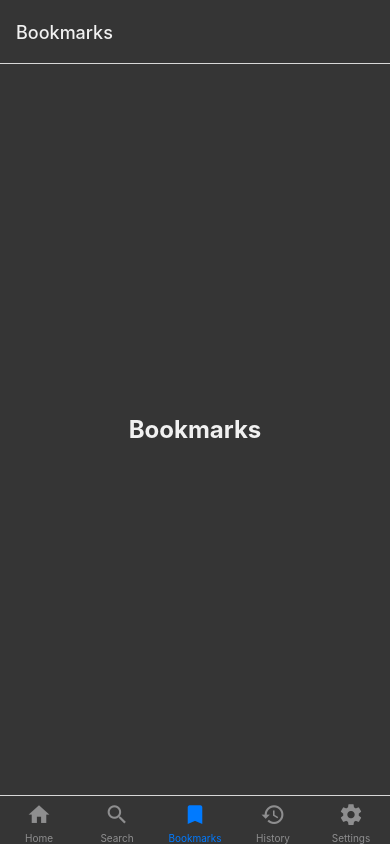
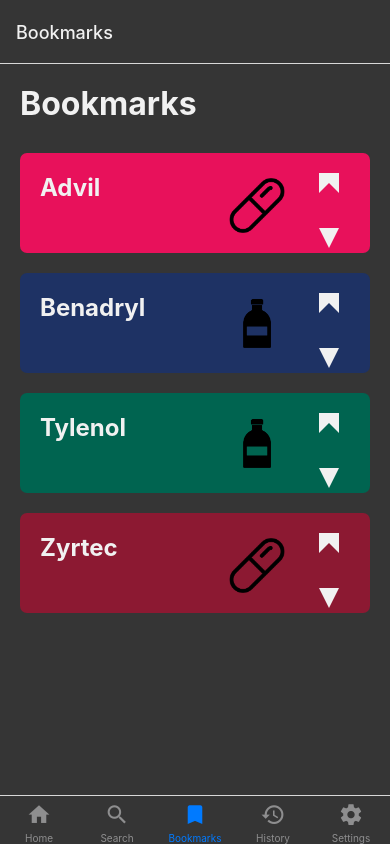
Before and after one commit to Carlos-RuizHernandez/GenericWisdom, a React Native app: screen /Bookmarks in a window 390 px wide. Built offline with nearby package versions, Linux system fonts and the light colour scheme.

Commit message:
Bookmarks screen set up with dropdown med options

```diff
--- /dev/null
+++ b/src/components/Bookmarks/MedCard.js
@@ -0,0 +1,88 @@
+import React, { useState } from 'react';
+import {Text, View, StyleSheet, Image, TouchableOpacity} from 'react-native';
+
+const MedCard = props => {
+  const cardColor = props.color || '#e8115b';
+  const [expanded, setExpanded] = useState(false);
+  return (
+    <View>
+      <View style={[styles.cardContainer, {backgroundColor: cardColor, height: expanded ? 200 : 100}]}>
+        <View style={{paddingBottom: 10,flex: 0.5}}>
+          <Text style={styles.text}>{props.text}</Text>
+          {expanded && (
+            <Text style={styles.additionalText}>
+              {props.description}
+            </Text>
+          )}
+        </View>
+        <Image style={{width: 65, height: 65, flex: 0.2}} source={props.imageLink} />
+        <View style={{flex: 0.1}} >
+            <TouchableOpacity onPress={() => { /* Add functionality for bookmark button here */ }}>
+                <View style={styles.bookmarkIcon} />
+            </TouchableOpacity>
+            <TouchableOpacity onPress={() => {setExpanded(!expanded)}}>
+                <View style={[styles.triangle,
+                    {marginTop: expanded ? 125 : 35,
+                    transform: expanded ? [{ rotate: '0deg' }]:[{ rotate: '180deg' }]}]} />
+            </TouchableOpacity>
+        </View>
+      </View>
+    </View>
+  );
+};
+
+const styles = StyleSheet.create({
+  cardContainer: {
+    height: 100,
+    width: '100%',
+    backgroundColor: '#e8115b',
+    borderRadius: 7,
+    padding: 20,
+    marginVertical: 10,
+    flexDirection: 'row',
+    justifyContent: 'space-between',
+    verticalAlign: 'center',
+  },
+
+  text: {
+    fontSize: 24,
+    fontWeight: 'bold',
+    color: '#f1f1f1',
+    textAlign: 'left',
+  },
+  additionalText: {
+    fontSize: 16,
+    color: '#f1f1f1',
+    textAlign: 'left'
+  },
+  triangle: {
+    width: 0,
+    height: 0,
+    borderLeftWidth: 10,
+    borderRightWidth: 10,
+    borderBottomWidth: 20,
+    borderStyle: 'solid',
+    backgroundColor: 'transparent',
+    borderLeftColor: 'transparent',
+    borderRightColor: 'transparent',
+    borderBottomColor: '#f1f1f1',
+    marginTop: 50,
+    transform: [{ rotate: '180deg' }],
+  },
+  bookmarkIcon: {
+    width: 20,
+    height: 20,
+    borderLeftWidth: 10,
+    borderRightWidth: 10,
+    borderBottomWidth: 10,
+    borderTopWidth: 10,
+    borderStyle: 'solid',
+    backgroundColor: 'transparent',
+    borderLeftColor: '#f1f1f1',
+    borderRightColor: '#f1f1f1',
+    borderTopColor: '#f1f1f1',
+    borderBottomColor: 'transparent',
+  },
+});
+
+export default MedCard;
--- /dev/null
+++ b/src/components/Bookmarks/MedCardList.js
@@ -0,0 +1,24 @@
+import React from 'react';
+import {View, Text, FlatList, Image, StyleSheet} from 'react-native';
+import MedCard from './MedCard';
+
+const MedCardList = props => {
+  return (
+    <>
+      <View>
+        {props.data.map(item => (
+          <View key={item.name}>
+            <MedCard
+              text={item.name}
+              imageLink={item.image}
+              color={item.color}
+              description = {item.description}
+            />
+          </View>
+        ))}
+      </View>
+    </>
+  );
+};
+
+export default MedCardList;
--- a/src/screens/Bookmarks/Bookmarks.js
+++ b/src/screens/Bookmarks/Bookmarks.js
@@ -1,24 +1,47 @@
 import React from 'react';
-import {Text, View, StatusBar, StyleSheet} from 'react-native';
+import {Text, View, StatusBar, StyleSheet, ScrollView} from 'react-native';
+import pillIcon from '../../images/pills.png';
+import bottleIcon from '../../images/bottle.png';
+import MedCardList from '../../components/Bookmarks/MedCardList';
+
+const BookmarkedMedicineList = [
+  {name: 'Advil', color: '#e8115b', image: pillIcon, description: "Check how this works\nmore on this line"},
+  {name: 'Benadryl', color: '#1e3264', image: bottleIcon, description: ""},
+  {name: 'Tylenol', color: '#006450', image: bottleIcon, description: ""},
+  {name: 'Zyrtec', color: '#8c1932', image: pillIcon, description: ""},
+];
 
 const Bookmarks = ({navigation}) => {
   return (
-    <View style={styles.container}>
+    <ScrollView
+      style={styles.container}
+      contentContainerStyle={styles.contentContainer}>
       <StatusBar backgroundColor={'#353535'} />
-      <Text style={styles.text}>Bookmarks</Text>
-    </View>
+      <View>
+        <Text style={styles.header}>Bookmarks</Text>
+        <MedCardList data={BookmarkedMedicineList} />
+      </View>
+    </ScrollView>
   );
 };
 
 const styles = StyleSheet.create({
   container: {
     flex: 1,
-    justifyContent: 'center',
-    alignItems: 'center',
     backgroundColor: '#353535',
+    padding: 20,
+  },
+  contentContainer: {
+    paddingBottom: 30,
+  },
+  header: {
+    fontSize: 32,
+    fontWeight: 'bold',
+    color: '#f1f1f1',
+    marginBottom: 20,
   },
   text: {
-    fontSize: 24,
+    fontSize: 32,
     fontWeight: 'bold',
     color: '#f1f1f1',
   },
```
Also changed, not shown: 1 other file (tests, documents, lock files or other folders).
